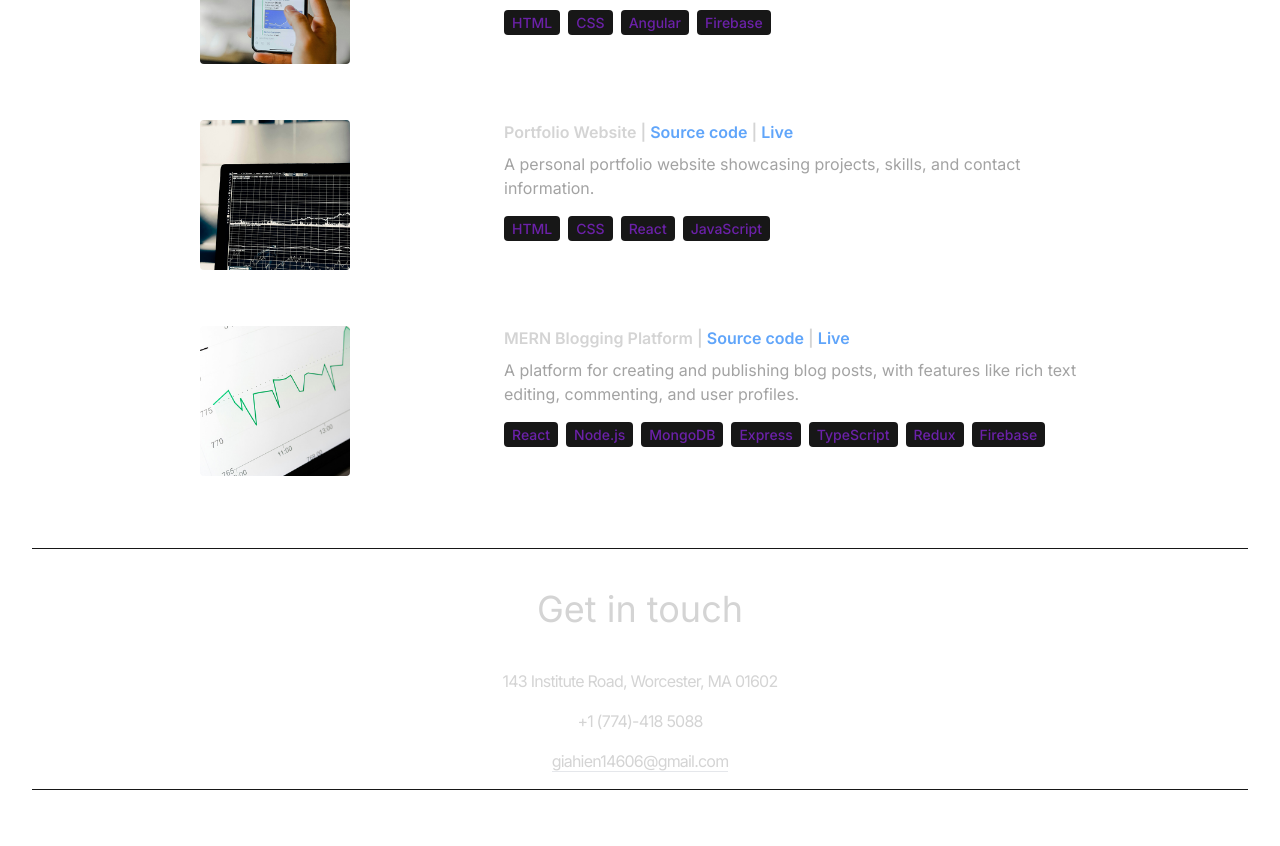
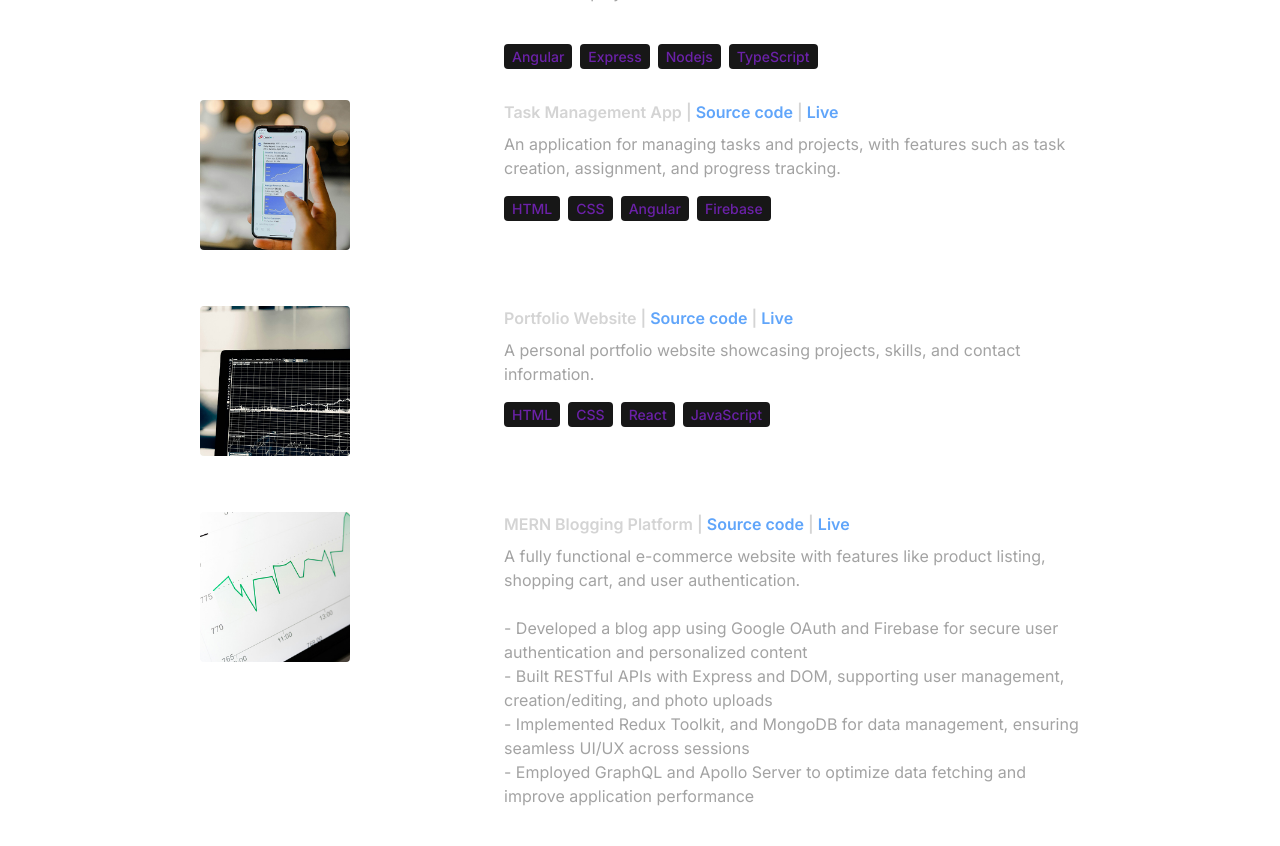
Before and after one commit to giahienpham/new-portfolio, a React (Vite) app: page / in a window 1280 px wide. Shown: the part 3440-4286 px from the top of the page. Before the commit the page ends 4230 px from the top, so only its background shows below. Built offline with nearby package versions, Linux system fonts and the light colour scheme.

Commit message:
add links

```diff
--- a/src/components/Projects.jsx
+++ b/src/components/Projects.jsx
@@ -59,7 +59,10 @@ const Projects = () => {
                   </a>
                 )}
               </h6>
-              <p className="mb-4 text-neutral-400">{project.description}</p>
+              {/* Updated line */}
+              <p className="mb-4 text-neutral-400 whitespace-pre-wrap">
+                {project.description}
+              </p>
               {project.technologies.map((tech, index) => (
                 <span
                   key={index}
--- a/src/constants/index.js
+++ b/src/constants/index.js
@@ -5,9 +5,9 @@ import project4 from "../assets/projects/project-4.jpg";
 
 export const HERO_CONTENT = `I am a passionate full stack developer with a knack for crafting robust and scalable web applications. With 2 years of hands-on experience, I have honed my skills in front-end technologies like React and Next.js, as well as back-end technologies like Node.js, MySQL, PostgreSQL, and MongoDB. My goal is to leverage my expertise to create innovative solutions that drive business growth and deliver exceptional user experiences.`;
 
-export const ABOUT_TEXT = `I'm Hien Pham, a Fullstack Developer and a junior at Worcester Polytechnic Institute majoring in Computer Science and Bioinformatics, graduating in May 2026. With solid experience in front-end and back-end development, I’ve built a strong foundation in creating dynamic, user-focused applications using technologies like Python, Java, React, Kubernetes, and AWS. I’m also experienced in integrating CI/CD pipelines into the software development lifecycle, improving deployment efficiency and overall project workflow.`
+export const ABOUT_TEXT = `I'm Hien Pham, a Fullstack Developer and a junior at Worcester Polytechnic Institute majoring in Computer Science and Bioinformatics, graduating in May 2026. With solid experience in front-end and back-end development, I’ve built a strong foundation in creating dynamic, user-focused applications using technologies like Python, Java, React, Kubernetes, and AWS. I’m also experienced in integrating CI/CD pipelines into the software development lifecycle, improving deployment efficiency and overall project workflow.`;
 
-export const ABOUT_TEXT2 =`I’m passionate about building innovative software solutions and applying my skills to solve real-world problems. My background in computer science equips me with the technical expertise necessary for software engineering roles, while my studies in biotechnology give me a unique perspective in tackling interdisciplinary challenges, particularly in AI and healthcare technology. I’m actively seeking a summer 2024 internship where I can contribute to impactful projects and continue growing in software engineering and bioinformatics.
+export const ABOUT_TEXT2 = `I’m passionate about building innovative software solutions and applying my skills to solve real-world problems. My background in computer science equips me with the technical expertise necessary for software engineering roles, while my studies in biotechnology give me a unique perspective in tackling interdisciplinary challenges, particularly in AI and healthcare technology. I’m actively seeking a summer 2024 internship where I can contribute to impactful projects and continue growing in software engineering and bioinformatics.
 `;
 
 export const EXPERIENCES = [
@@ -65,8 +65,13 @@ export const PROJECTS = [
   {
     title: "E-Commerce Website",
     image: project1,
-    description:
-      "A fully functional e-commerce website with features like product listing, shopping cart, and user authentication.",
+    description: `A fully functional e-commerce website with features like product listing, shopping cart, and user authentication.
+
+- Built RESTful APIs with Node.js and Express to handle user authentication, product listings, cart management, and order processing.
+- Integrated Stripe API for secure payment processing and managed image storage with AWS S3.
+- Designed and implemented a responsive and user-friendly interface using Angular, leveraging Angular Material.
+- Implemented a microservices architecture with Docker and Kubernetes for scalable deployment.
+  `,
     technologies: ["Angular", "Express", "Nodejs", "TypeScript"],
     sourceCode: "https://github.com/giahienpham/shop-app",
     liveUrl: "https://shop-app-six-nu.vercel.app",
@@ -86,14 +91,19 @@ export const PROJECTS = [
     description:
       "A personal portfolio website showcasing projects, skills, and contact information.",
     technologies: ["HTML", "CSS", "React", "JavaScript"],
-    sourceCode: "#",
-    liveUrl: "#",
+    sourceCode: "https://github.com/giahienpham/new-portfolio",
+    liveUrl: "https://portfolio-phi-one-79.vercel.app",
   },
   {
     title: "MERN Blogging Platform",
     image: project4,
-    description:
-      "A platform for creating and publishing blog posts, with features like rich text editing, commenting, and user profiles.",
+    description: `A fully functional e-commerce website with features like product listing, shopping cart, and user authentication.
+
+- Developed a blog app using Google OAuth and Firebase for secure user authentication and personalized content
+- Built RESTful APIs with Express and DOM, supporting user management, creation/editing, and photo uploads
+- Implemented Redux Toolkit, and MongoDB for data management, ensuring seamless UI/UX across sessions
+- Employed GraphQL and Apollo Server to optimize data fetching and improve application performance
+      `,
     technologies: [
       "React",
       "Node.js",
```
